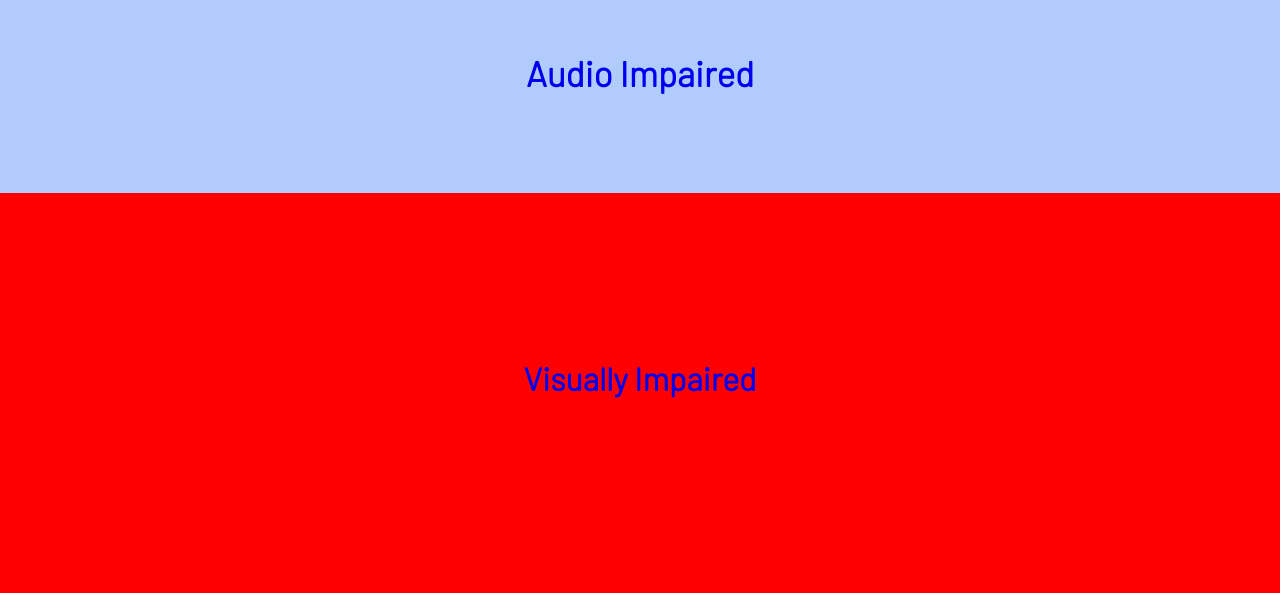
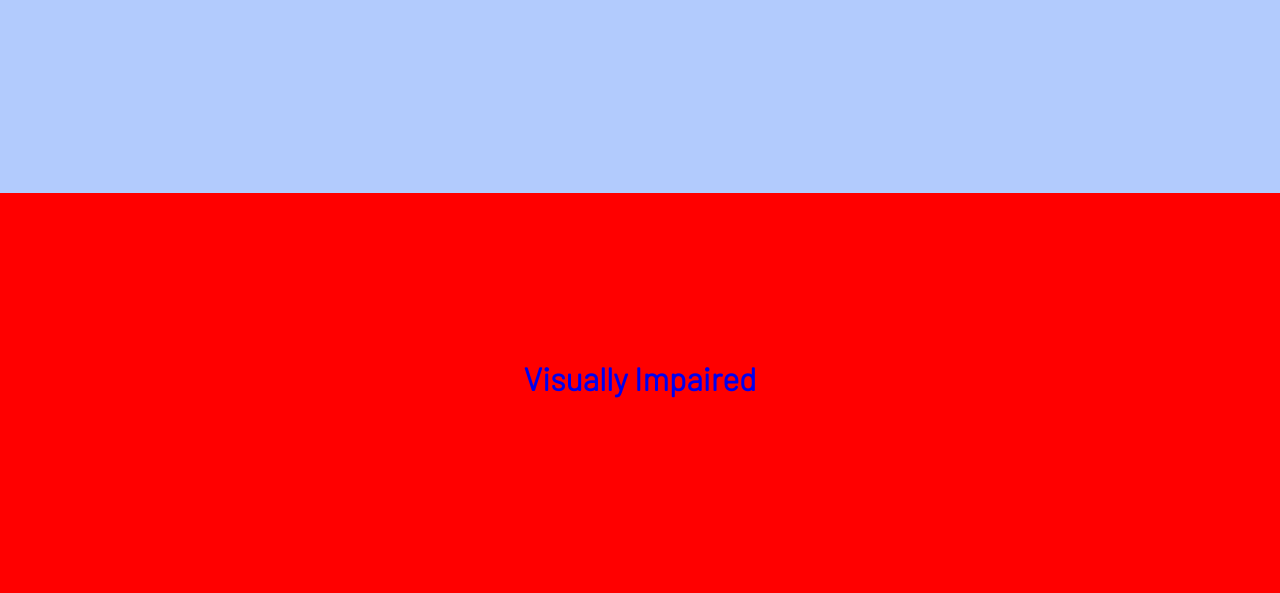
Before and after one commit to jerryxu99/VisualSpeech, a React (Create React App) app in the folder frontend/: page / in a window 1280 px wide. Shown: the part 207-800 px from the top of the page. Built offline with nearby package versions, Linux system fonts and the light colour scheme.

Commit message:
added audio text fit

```diff
--- a/frontend/src/App.css
+++ b/frontend/src/App.css
@@ -209,7 +209,7 @@ h1 {
 .top {
   position: absolute;
   top: 0px;
-  height: 50%;
+  height: 540vh;
   text-align:center;
   align-content: center;
   background-color: #b2cbfd;
```
